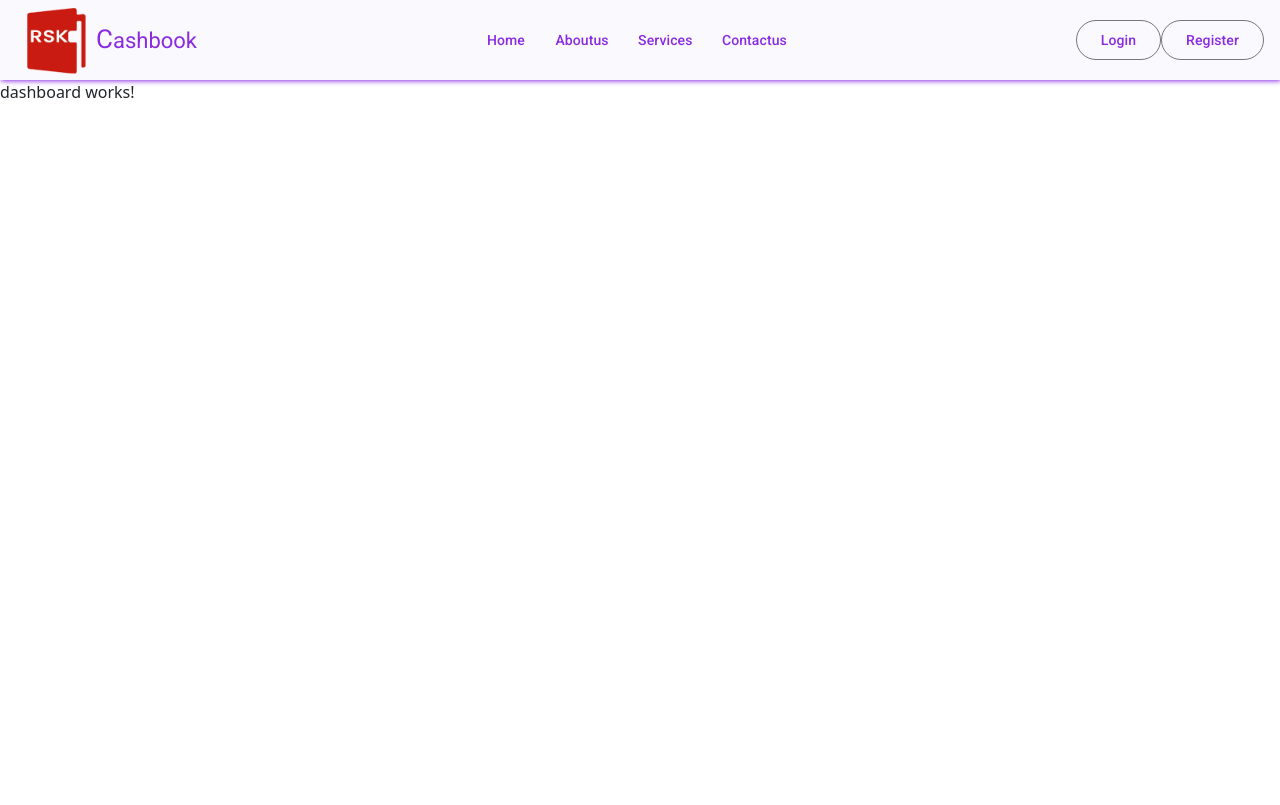
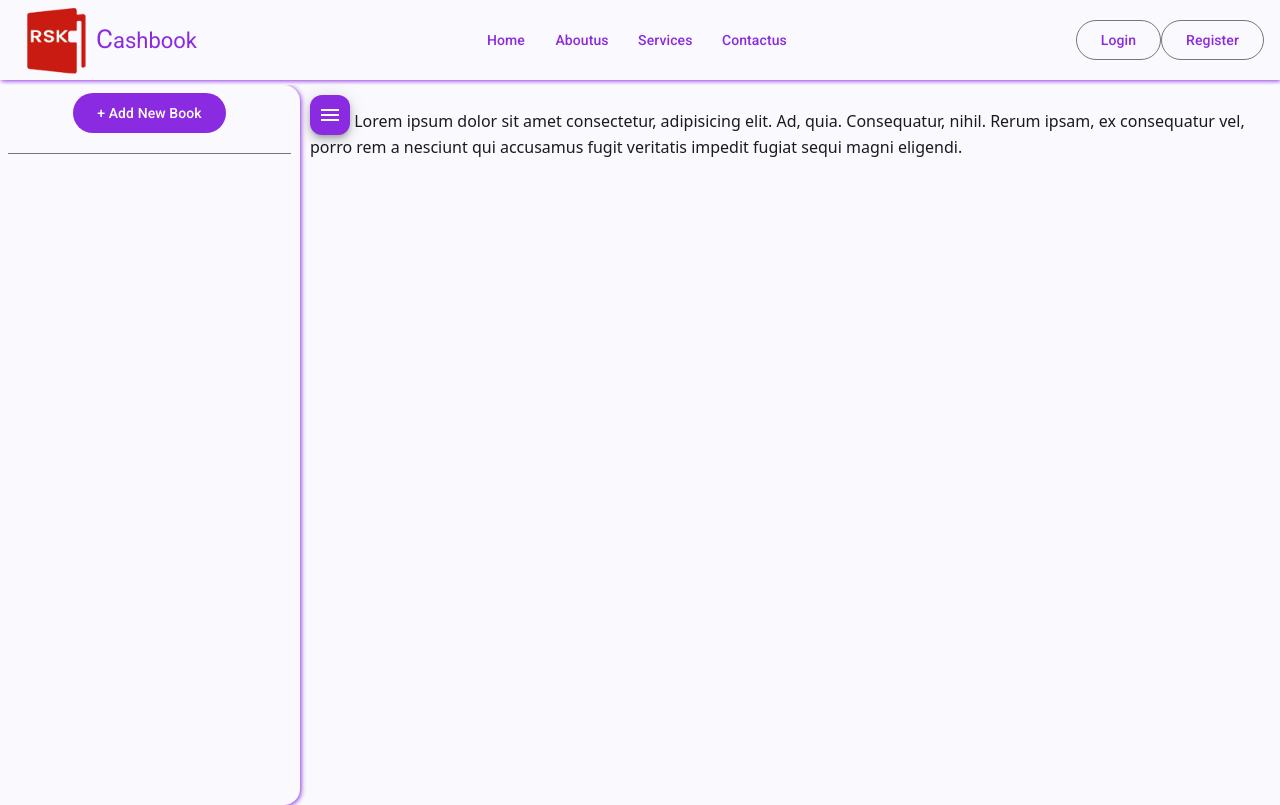
Before and after one commit to SatishKonduru/cashBook, an Angular app: page /dashboard in a window 1280 px wide. Built offline with nearby package versions, Linux system fonts and the light colour scheme; no server answers.

Commit message:
Dashboard

```diff
--- a/src/app/pages/dashboard/dashboard.component.css
+++ b/src/app/pages/dashboard/dashboard.component.css
@@ -0,0 +1,9 @@
+.dashboard-container{
+    height: 90vh;
+    margin-top: 5px;
+}
+
+.sidnavStyle{
+    width: 300px;
+    box-shadow: 1px 1px 5px blueviolet;
+}
--- a/src/app/pages/dashboard/dashboard.component.html
+++ b/src/app/pages/dashboard/dashboard.component.html
@@ -1 +1,17 @@
-<p>dashboard works!</p>
+<mat-drawer-container class="dashboard-container" autosize>
+    <mat-drawer #drawer class="sidnavStyle" mode="side" opened>
+        <div class="text-center p-2">
+            <button mat-flat-button style="background-color: blueviolet; color:#fff">+ Add New Book</button>
+
+            <mat-divider style="width: 100%; margin-top: 20px;"></mat-divider>
+        </div>
+    </mat-drawer>
+    <mat-drawer-content>
+        <div style="margin: 10px;">
+            <button mat-mini-fab style="background-color: blueviolet; color:#fff" (click)="drawer.toggle()">
+                <mat-icon>menu </mat-icon>
+            </button>
+            Lorem ipsum dolor sit amet consectetur, adipisicing elit. Ad, quia. Consequatur, nihil. Rerum ipsam, ex consequatur vel, porro rem a nesciunt qui accusamus fugit veritatis impedit fugiat sequi magni eligendi.
+        </div>
+    </mat-drawer-content>
+</mat-drawer-container>
--- a/src/app/pages/header/header.component.html
+++ b/src/app/pages/header/header.component.html
@@ -11,6 +11,19 @@
         <button mat-button style="color: blueviolet"> Contactus</button>
     </span>
     <span class="spacer"></span>
-    <button mat-stroked-button style="color: blueviolet" [routerLink]="'/login'">Login</button>
-    <button mat-stroked-button style="color: blueviolet" [routerLink]="'/register'">Register</button>
+
+    @if(username()){
+        <span style="color: chocolate; cursor: pointer;" [matMenuTriggerFor]="logMenu"> {{username()}}</span>
+    }
+    @else{
+        <button mat-stroked-button style="color: blueviolet" [routerLink]="'/login'">Login</button>
+        <button mat-stroked-button style="color: blueviolet" [routerLink]="'/register'">Register</button>
+
+    }
+
+
 </mat-toolbar>
+
+<mat-menu #logMenu="matMenu">
+    <a mat-menu-item (click)="logout()"> Logout</a>
+</mat-menu>
--- a/src/app/pages/header/header.component.ts
+++ b/src/app/pages/header/header.component.ts
@@ -1,8 +1,10 @@
 import { CommonModule } from '@angular/common';
-import { Component } from '@angular/core';
+import { AfterViewChecked, Component, inject, OnInit, signal } from '@angular/core';
 import {MatToolbarModule} from '@angular/material/toolbar';
 import {MatButtonModule} from '@angular/material/button';
-import { RouterModule } from '@angular/router';
+import { Router, RouterModule } from '@angular/router';
+import { UserService } from '../../services/user.service';
+import {MatMenuModule} from '@angular/material/menu';
 
 @Component({
   selector: 'app-header',
@@ -11,12 +13,41 @@ import { RouterModule } from '@angular/router';
     CommonModule,
     MatToolbarModule,
     MatButtonModule,
-    RouterModule
+    RouterModule,
+    MatMenuModule
   ],
   templateUrl: './header.component.html',
   styleUrl: './header.component.css',
   preserveWhitespaces: true
 })
-export class HeaderComponent {
+export class HeaderComponent implements OnInit, AfterViewChecked{
+
+  private _user = inject(UserService)
+  private _router = inject(Router)
+
+  public username = signal('')
+
+  ngOnInit(): void {
+    this.getUser()
+  }
+
+  ngAfterViewChecked(): void {
+    this.getUser()
+  }
+
+  getUser(){
+    const user = sessionStorage.getItem('userCredentials')
+    if(user){
+      const userDetails = this._user.retrieveCredentials().username
+      this.username.update(username => username = userDetails )
+    }
+  }
+
+
+  logout(){
+    sessionStorage.removeItem('userCredentials')
+    this.username.update(u => u='')
+    this._router.navigate(['/'])
+  }
 
 }
```
Also changed, not shown: src/app/pages/dashboard/dashboard.component.ts (+14 -1 lines).
